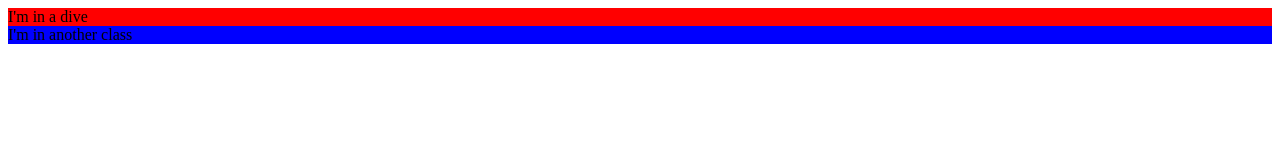
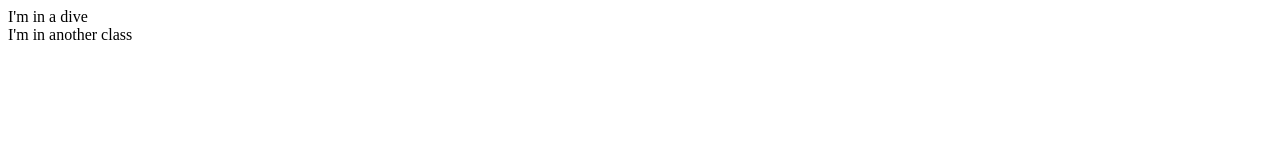
Before and after one commit to Ashokanandhu/Portfolio_Website, a plain HTML site: page index.html in a window 1280 px wide. Drawn offline with Linux system fonts and the light colour scheme.

Commit message:
flex added to seperate the two div left-side and right-side

```diff
--- a/styles.css
+++ b/styles.css
@@ -1,6 +1,4 @@
-.placeholder {
-    background-color: red;
+.nav-wrapper {
+    display: flex;
+
 }
-.anotherclass {
-    background-color:blue;
-}
```
